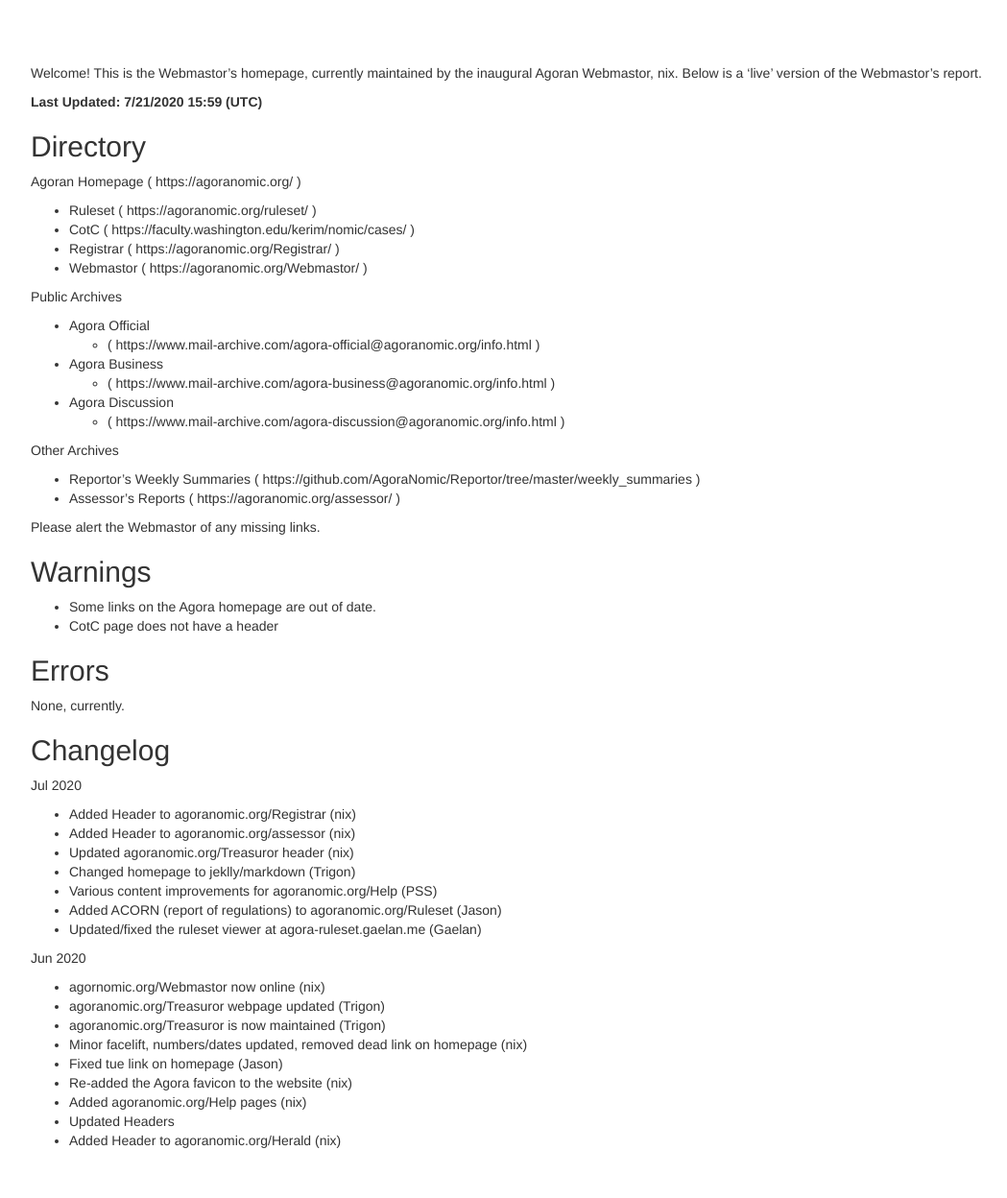
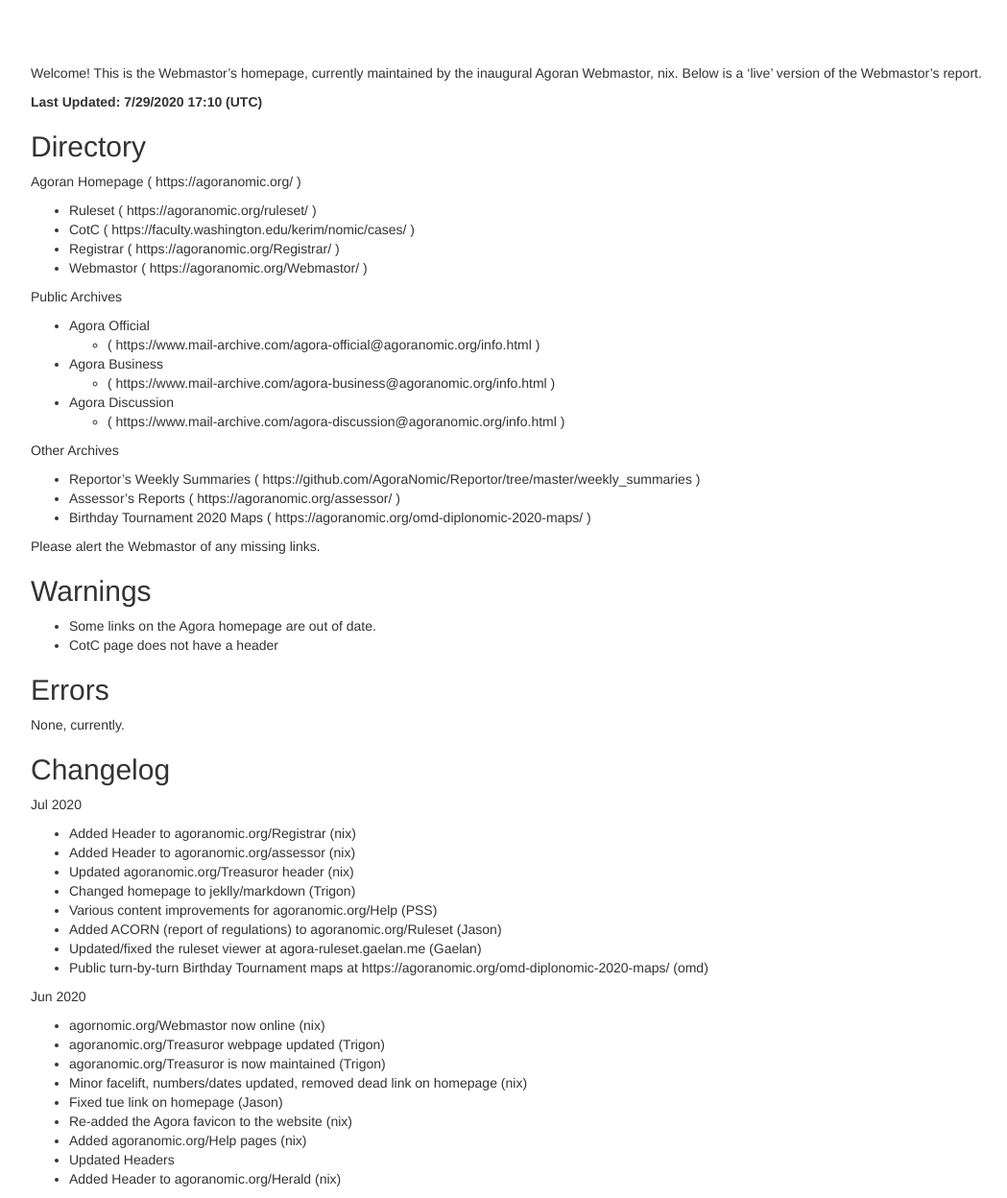
Before and after one commit to AgoraNomic/Webmastor, a Jekyll site: the page built from docs/index.md, in a window 1280 px wide, cut to the strip 104-1352 px from the top of the page. Shown: the whole strip at 96% size, without its empty margins (38-1087 px from the left). Built offline with Jekyll 4.4.1, drawn with Linux system fonts in a browser that asks for light colours; nearby versions of some CDN libraries; our own code applies the rules of GitHub Pages for plain Markdown files; before the commit the page ends 1312 px from its top, so only the background shows below that.

Commit message:
end of july

```diff
--- a/changelogs/2020-07.txt
+++ b/changelogs/2020-07.txt
@@ -7,3 +7,4 @@ Jul 2020
 - Various content improvements for agoranomic.org/Help (PSS)
 - Added ACORN (report of regulations) to agoranomic.org/Ruleset (Jason)
 - Updated/fixed the ruleset viewer at agora-ruleset.gaelan.me (Gaelan)
+- Public turn-by-turn Birthday Tournament maps at https://agoranomic.org/omd-diplonomic-2020-maps/ (omd)
--- a/docs/index.md
+++ b/docs/index.md
@@ -1,6 +1,6 @@
 Welcome! This is the Webmastor's homepage, currently maintained by the inaugural Agoran Webmastor, nix. Below is a 'live' version of the Webmastor's report.
 
-**Last Updated: 7/21/2020 15:59 (UTC)**
+**Last Updated: 7/29/2020 17:10 (UTC)**
 
 Directory
 ---------
@@ -22,6 +22,7 @@ Public Archives
 Other Archives
 * Reportor's Weekly Summaries ( https://github.com/AgoraNomic/Reportor/tree/master/weekly_summaries )
 * Assessor's Reports ( https://agoranomic.org/assessor/ )
+* Birthday Tournament 2020 Maps ( https://agoranomic.org/omd-diplonomic-2020-maps/ )
 
 Please alert the Webmastor of any missing links.
 
@@ -50,6 +51,7 @@ Jul 2020
 - Various content improvements for agoranomic.org/Help (PSS)
 - Added ACORN (report of regulations) to agoranomic.org/Ruleset (Jason)
 - Updated/fixed the ruleset viewer at agora-ruleset.gaelan.me (Gaelan)
+- Public turn-by-turn Birthday Tournament maps at https://agoranomic.org/omd-diplonomic-2020-maps/ (omd)
 
 Jun 2020
 
```
Also changed, not shown: 1 other file.
